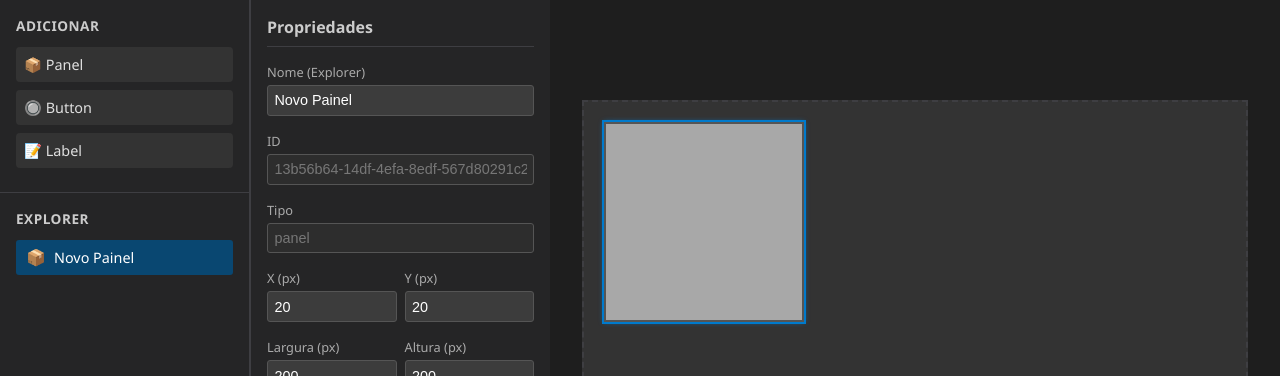
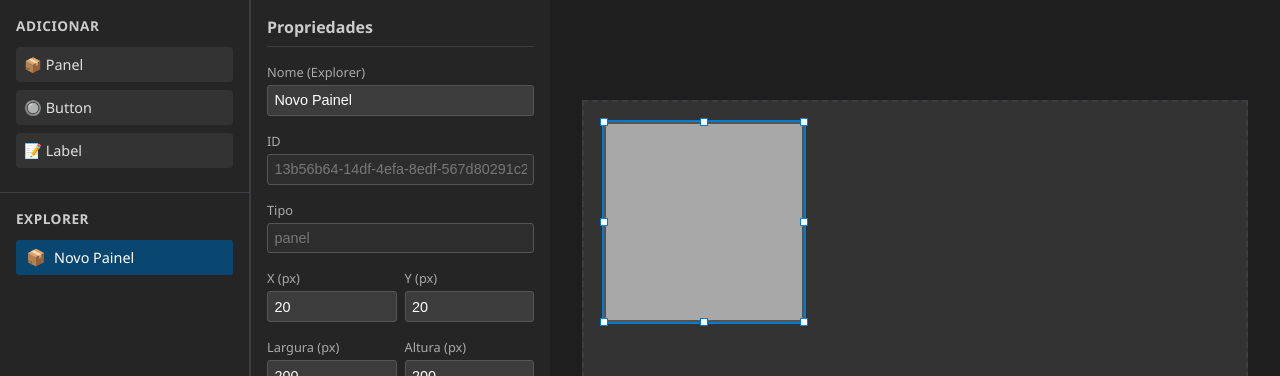
Before and after one commit to UnknownMaker-dev/json-ui-builder-web, a Vue app: page / in a window 1280 px wide. Both pictures are taken after a click on the item "📦 Panel". Shown: the top 376 px of the page. Built offline with nearby package versions, Linux system fonts and the light colour scheme.

Commit message:
Feature: Adicionados controles de redimensionamento (Resize Handles) para elementos no Canvas

```diff
--- a/src/components/editor/canvas-node.component.vue
+++ b/src/components/editor/canvas-node.component.vue
@@ -4,8 +4,6 @@ import { useEditorStore, type UIElement } from "../../stores/editor.store";
 import PanelElement from "../elements/panel.element.vue";
 import ButtonElement from "../elements/button.element.vue";
 import LabelElement from "../elements/label.element.vue";
-
-// CORREÇÃO: Importando a si mesmo para a recursão funcionar perfeitamente!
 import CanvasNode from "./canvas-node.component.vue";
 
 const props = defineProps<{ element: UIElement }>();
@@ -17,11 +15,14 @@ const elementComponents: Record<string, any> = {
   label: LabelElement,
 };
 
-const isDragging = ref(false);
+// --- ESTADOS COMPARTILHADOS (Drag & Resize) ---
 const startMouseX = ref(0);
 const startMouseY = ref(0);
 const initialX = ref(0);
 const initialY = ref(0);
+
+// --- LÓGICA DE DRAG (Mover) ---
+const isDragging = ref(false);
 
 const startDrag = (event: MouseEvent) => {
   editorStore.selectElement(props.element.id);
@@ -48,6 +49,72 @@ const stopDrag = () => {
   window.removeEventListener("mousemove", onDrag);
   window.removeEventListener("mouseup", stopDrag);
 };
+
+// --- LÓGICA DE RESIZE (Redimensionar) ---
+const isResizing = ref(false);
+const currentHandle = ref("");
+const initialW = ref(0);
+const initialH = ref(0);
+
+const startResize = (event: MouseEvent, handle: string) => {
+  isResizing.value = true;
+  currentHandle.value = handle;
+  startMouseX.value = event.clientX;
+  startMouseY.value = event.clientY;
+  initialX.value = props.element.properties.x;
+  initialY.value = props.element.properties.y;
+  initialW.value = props.element.properties.width;
+  initialH.value = props.element.properties.height;
+
+  window.addEventListener("mousemove", onResize);
+  window.addEventListener("mouseup", stopResize);
+};
+
+const onResize = (event: MouseEvent) => {
+  if (!isResizing.value) return;
+  const deltaX = event.clientX - startMouseX.value;
+  const deltaY = event.clientY - startMouseY.value;
+
+  let newW = initialW.value;
+  let newH = initialH.value;
+  let newX = initialX.value;
+  let newY = initialY.value;
+
+  // Lógica matemática para cada direção puxada
+  if (currentHandle.value.includes("e")) newW += deltaX; // Direita (East)
+  if (currentHandle.value.includes("s")) newH += deltaY; // Baixo (South)
+  if (currentHandle.value.includes("w")) {
+    // Esquerda (West)
+    newW -= deltaX;
+    newX += deltaX;
+  }
+  if (currentHandle.value.includes("n")) {
+    // Cima (North)
+    newH -= deltaY;
+    newY += deltaY;
+  }
+
+  // Limite mínimo de tamanho (10px) para não bugar a tela
+  if (newW < 10) {
+    if (currentHandle.value.includes("w")) newX -= 10 - newW;
+    newW = 10;
+  }
+  if (newH < 10) {
+    if (currentHandle.value.includes("n")) newY -= 10 - newH;
+    newH = 10;
+  }
+
+  props.element.properties.width = newW;
+  props.element.properties.height = newH;
+  props.element.properties.x = newX;
+  props.element.properties.y = newY;
+};
+
+const stopResize = () => {
+  isResizing.value = false;
+  window.removeEventListener("mousemove", onResize);
+  window.removeEventListener("mouseup", stopResize);
+};
 </script>
 
 <template>
@@ -62,14 +129,52 @@ const stopDrag = () => {
     }"
     @mousedown.stop="startDrag"
   >
+    <!-- Componente Real -->
     <component :is="elementComponents[element.type]" :element="element">
-      <!-- Agora o Vue sabe exatamente quem é o CanvasNode -->
       <CanvasNode
         v-for="child in element.children"
         :key="child.id"
         :element="child"
       />
     </component>
+
+    <!-- Resize Handles (Só aparecem se o elemento estiver selecionado) -->
+    <template v-if="editorStore.selectedElementId === element.id">
+      <!-- Cantos -->
+      <div
+        class="resize-handle nw"
+        @mousedown.stop.prevent="startResize($event, 'nw')"
+      ></div>
+      <div
+        class="resize-handle ne"
+        @mousedown.stop.prevent="startResize($event, 'ne')"
+      ></div>
+      <div
+        class="resize-handle sw"
+        @mousedown.stop.prevent="startResize($event, 'sw')"
+      ></div>
+      <div
+        class="resize-handle se"
+        @mousedown.stop.prevent="startResize($event, 'se')"
+      ></div>
+      <!-- Bordas -->
+      <div
+        class="resize-handle n"
+        @mousedown.stop.prevent="startResize($event, 'n')"
+      ></div>
+      <div
+        class="resize-handle s"
+        @mousedown.stop.prevent="startResize($event, 's')"
+      ></div>
+      <div
+        class="resize-handle e"
+        @mousedown.stop.prevent="startResize($event, 'e')"
+      ></div>
+      <div
+        class="resize-handle w"
+        @mousedown.stop.prevent="startResize($event, 'w')"
+      ></div>
+    </template>
   </div>
 </template>
 
@@ -84,7 +189,59 @@ const stopDrag = () => {
 }
 .canvas-element-wrapper.is-selected {
   outline: 2px solid #007acc;
-  box-shadow: 0 0 5px #007acc;
   z-index: 10;
 }
+
+/* Estilos dos Resize Handles */
+.resize-handle {
+  position: absolute;
+  width: 8px;
+  height: 8px;
+  background-color: #ffffff;
+  border: 1px solid #007acc;
+  z-index: 20;
+}
+
+/* Posições e Cursores dos Handles */
+.nw {
+  top: -4px;
+  left: -4px;
+  cursor: nwse-resize;
+}
+.ne {
+  top: -4px;
+  right: -4px;
+  cursor: nesw-resize;
+}
+.sw {
+  bottom: -4px;
+  left: -4px;
+  cursor: nesw-resize;
+}
+.se {
+  bottom: -4px;
+  right: -4px;
+  cursor: nwse-resize;
+}
+
+.n {
+  top: -4px;
+  left: calc(50% - 4px);
+  cursor: ns-resize;
+}
+.s {
+  bottom: -4px;
+  left: calc(50% - 4px);
+  cursor: ns-resize;
+}
+.e {
+  top: calc(50% - 4px);
+  right: -4px;
+  cursor: ew-resize;
+}
+.w {
+  top: calc(50% - 4px);
+  left: -4px;
+  cursor: ew-resize;
+}
 </style>
```
